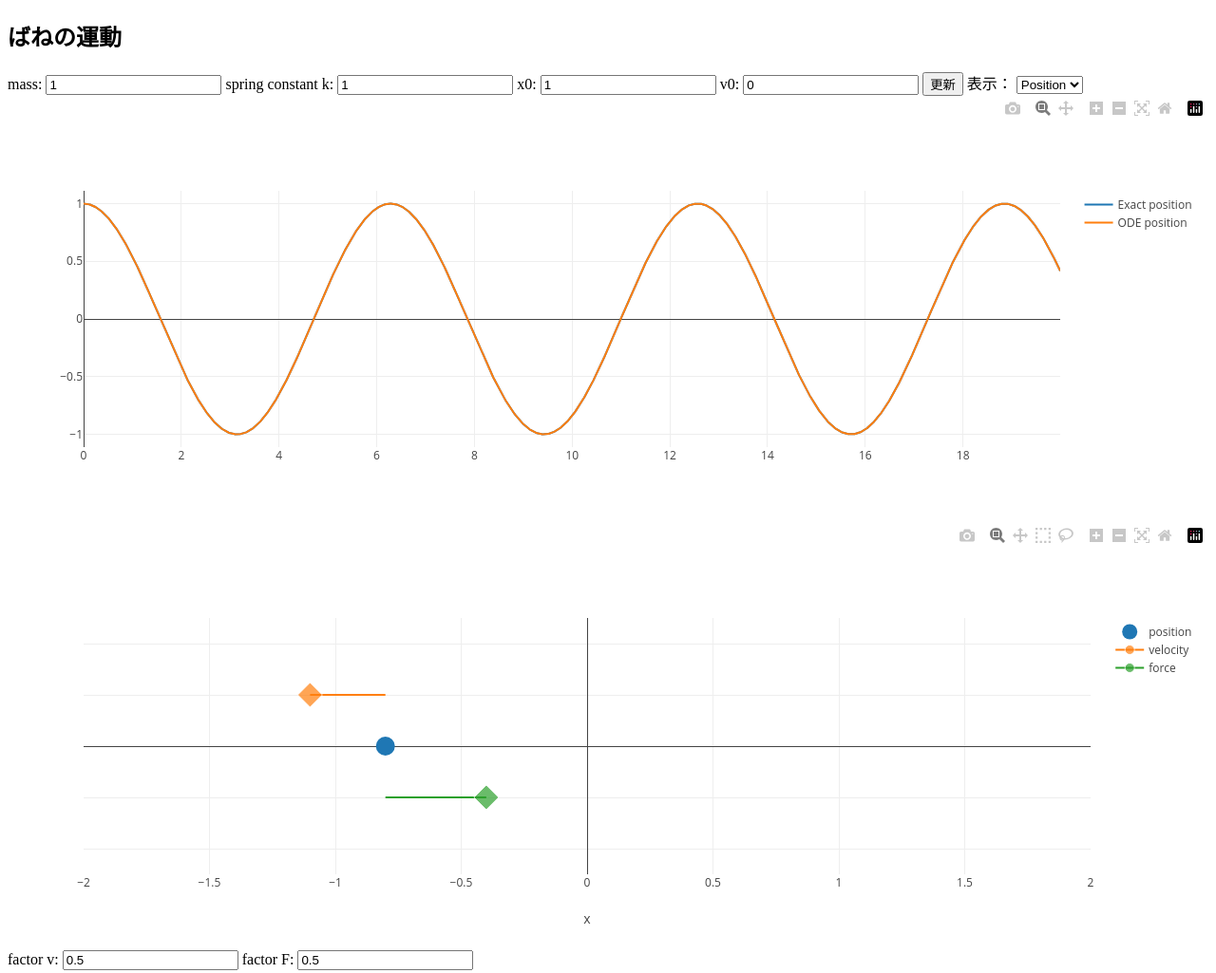
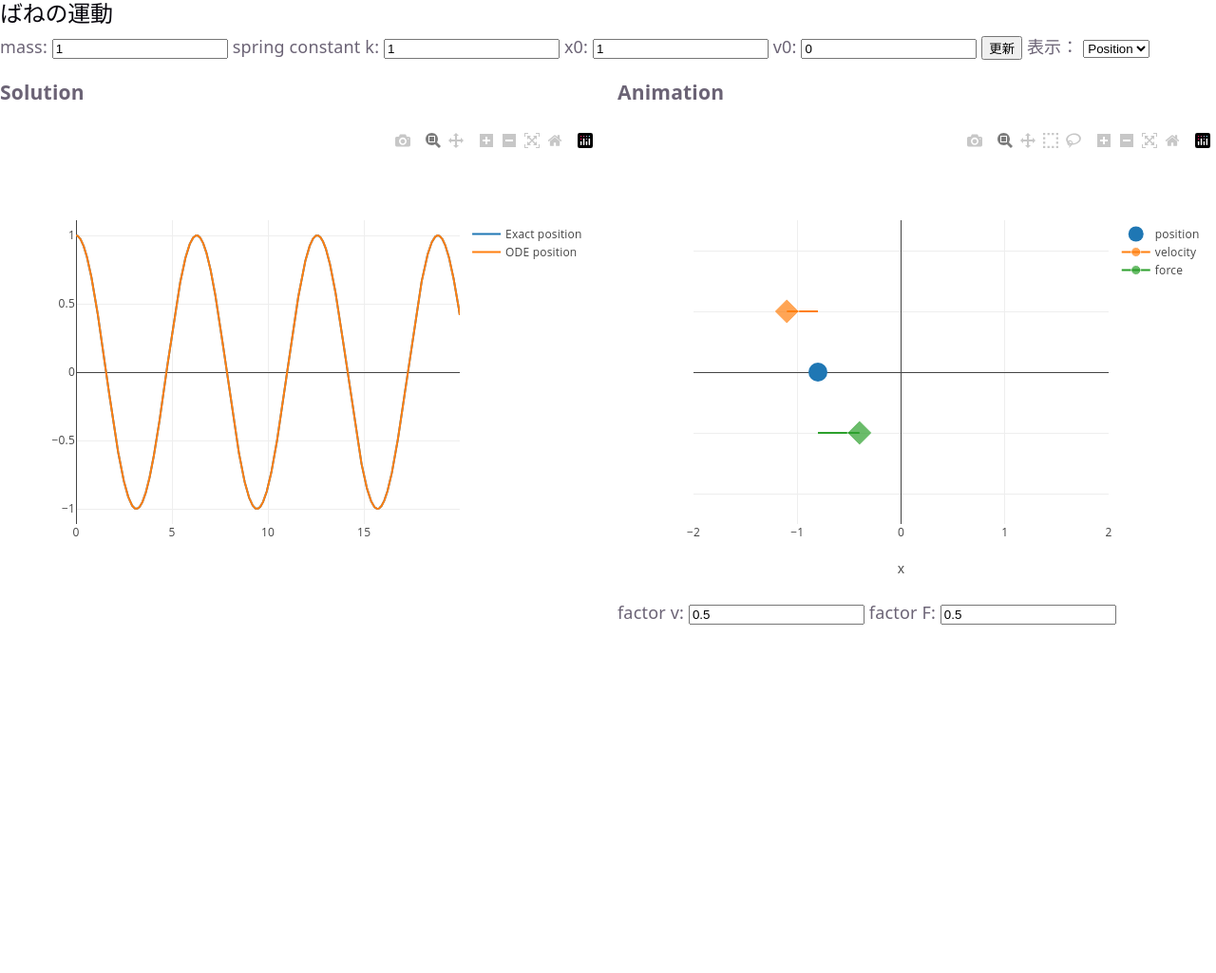
Before and after one commit to Csus4Snk0/PhysicsAnimation, a website built with Vite: page index.html in a window 1280 px wide. Shown: the whole page at 95% size. After the commit the page ends 800 px from the top, so only its background shows below. Built offline with nearby package versions, Linux system fonts and the light colour scheme; animation ran at ten frames a second.

Commit message:
Change applying css

```diff
--- a/index.html
+++ b/index.html
@@ -1,3 +1,5 @@
+<link rel="stylesheet" href="/src/style.css">
+
 <!doctype html>
 <html lang="ja">
   <head>
@@ -40,9 +42,16 @@
       </select>
     </label>
 
+    <div id="plots">
+      <div>
+        <h3>Solution</h3>
         <div id="plot"></div>
+      </div>
 
+      <div>
+        <h3>Animation</h3>
         <div id="animation"></div>
+
         <label>
           factor v:
           <input id="factor_v" type="number" value="0.5" step="0.1" />
@@ -52,6 +61,10 @@
           <input id="factor_F" type="number" value="0.5" step="0.1" />
         </label>
 
+      </div>
+
+    </div>
+
     <script type="module" src="/src/main.ts"></script>
   </body>
 </html>
--- a/src/style.css
+++ b/src/style.css
@@ -294,3 +294,20 @@ code {
     border-right-color: var(--border);
   }
 }
+
+
+#plots {
+  display: flex;
+  gap: 20px;
+}
+
+#plots > div {
+  flex: 1;
+  min-width: 0;
+}
+
+#plot,
+#animation {
+  width: 100%;
+  height: 500px;
+}
```
Lines whose indentation alone changed are shown as unchanged.
